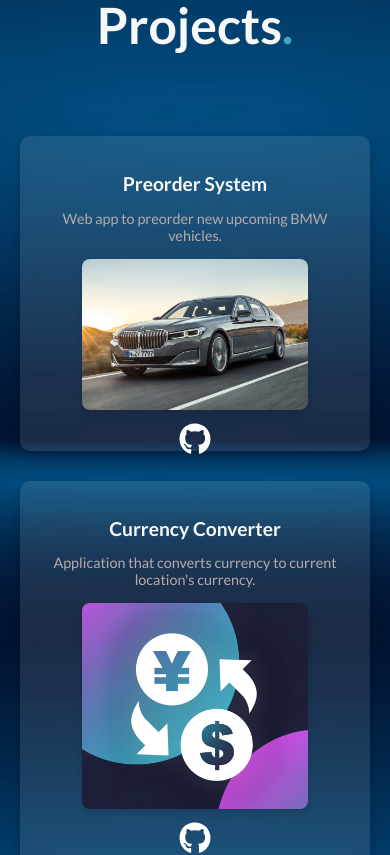
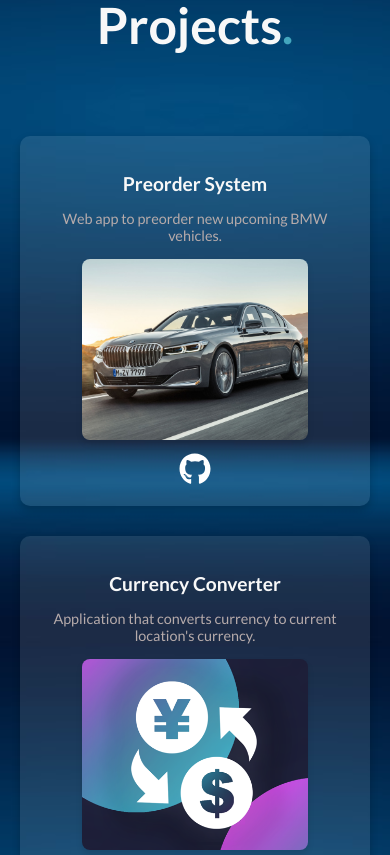
Before and after one commit to koalaOnEE/MyPortfolio, a React (Create React App) app: page / in a window 390 px wide. Shown: the part 1900-2755 px from the top of the page. Built offline with nearby package versions, Linux system fonts and the light colour scheme.

Commit message:
changes to project box size

```diff
--- a/index.html
+++ b/index.html
@@ -1 +1 @@
-<!doctype html><html lang="en"><head><meta charset="utf-8"/><link rel="icon" href="/MyPortfolio/favicon.ico"/><meta name="viewport" content="width=device-width,initial-scale=1"/><meta name="theme-color" content="#000000"/><meta name="description" content="Web site created using create-react-app"/><link rel="apple-touch-icon" href="/MyPortfolio/logo192.png"/><link rel="manifest" href="/MyPortfolio/manifest.json"/><link href="https://fonts.googleapis.com/css2?family=Lato:wght@400;700&display=swap" rel="stylesheet"><title>React App</title><script defer="defer" src="/MyPortfolio/static/js/main.34927d22.js"></script><link href="/MyPortfolio/static/css/main.3b9f7cca.css" rel="stylesheet"></head><body><noscript>You need to enable JavaScript to run this app.</noscript><div id="root"></div></body></html>
+<!doctype html><html lang="en"><head><meta charset="utf-8"/><link rel="icon" href="/MyPortfolio/favicon.ico"/><meta name="viewport" content="width=device-width,initial-scale=1"/><meta name="theme-color" content="#000000"/><meta name="description" content="Web site created using create-react-app"/><link rel="apple-touch-icon" href="/MyPortfolio/logo192.png"/><link rel="manifest" href="/MyPortfolio/manifest.json"/><link href="https://fonts.googleapis.com/css2?family=Lato:wght@400;700&display=swap" rel="stylesheet"><title>React App</title><script defer="defer" src="/MyPortfolio/static/js/main.a19eef0a.js"></script><link href="/MyPortfolio/static/css/main.3b9f7cca.css" rel="stylesheet"></head><body><noscript>You need to enable JavaScript to run this app.</noscript><div id="root"></div></body></html>
--- a/src/Projects/Projects.module.css
+++ b/src/Projects/Projects.module.css
@@ -96,9 +96,16 @@
 
 
   @media screen and (max-width: 830px) {
+    .projectCard {
+      min-height: 330px; /* Reduce height for smaller screens */
+      max-height: 350px; /* Prevent oversized cards */
+    }
+
+    .projectCard img {
+      max-height: 200px; /* Adjust image height */
+    }
+
     .projectsGrid {
-
-        flex-direction: column;
-      }
-
+      grid-template-columns: 1fr; /* Stack cards in one column */
+    }
   }
--- a/src/data/Projects.json
+++ b/src/data/Projects.json
@@ -5,13 +5,13 @@
       "description": "Web app to preorder new upcoming BMW vehicles.",
       "skills": ["React", "SQL", "Java"],
 
-      "source": "https://github.com/koalaOnEE/CarPreorder.git"
+      "repoLink": "https://github.com/koalaOnEE/CarPreorder.git"
     },
     {
       "title": "Currency Converter",
       "imageSrc": "project2.png",
       "description": "Application that converts currency to current location's currency.",
       "skills": ["React", "Java"],
-      "source": "https://github.com/koalaOnEE/CurrencyConv.git"
+      "repoLink": "https://github.com/koalaOnEE/CurrencyConv.git"
     }
   ]
```
Also changed, not shown: asset-manifest.json.
